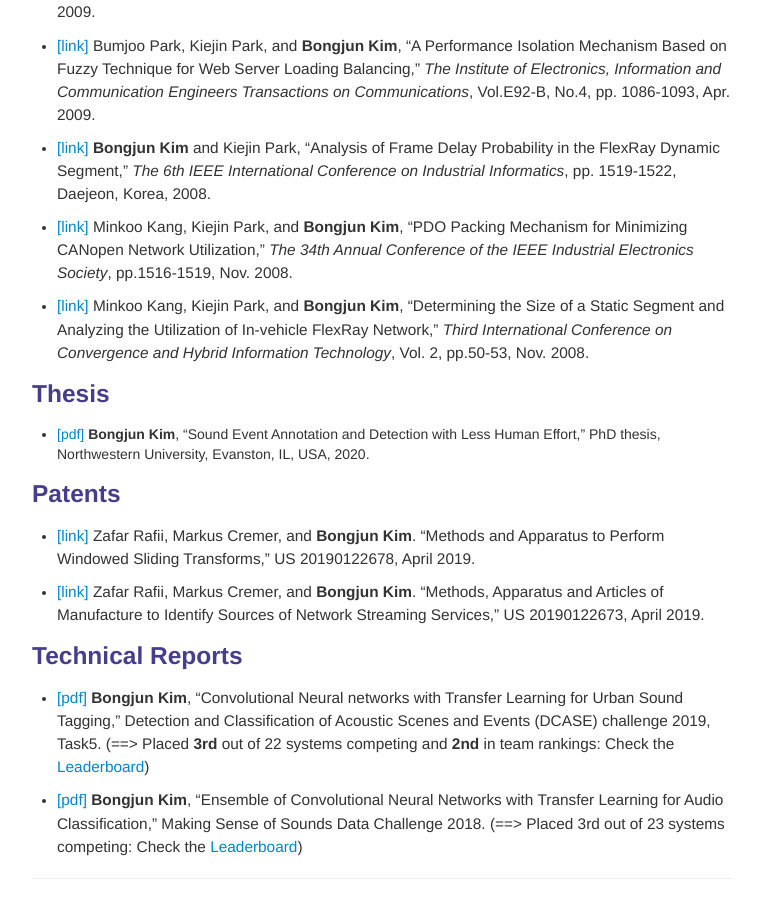
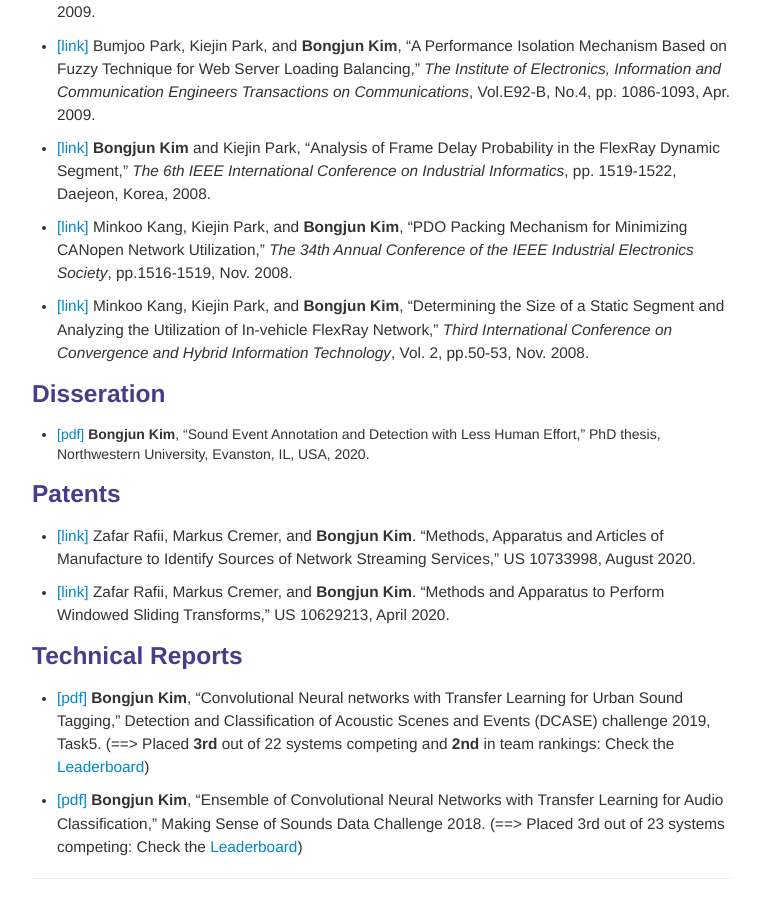
Before and after one commit to bongjun/bongjun.github.io, a Jekyll site: the page built from pages/publications.md, in a window 1280 px wide and 900 px high, scrolled down 1467 px. Shown: the whole window, without its empty margins (258-1018 px from the left). Built offline with Jekyll 4.4.1, drawn with Linux system fonts in a browser that asks for light colours.

Commit message:
Update publications.md

```diff
--- a/pages/publications.md
+++ b/pages/publications.md
@@ -50,13 +50,16 @@ description: Bongjun Kim's publications
 
 * [[link]](http://ieeexplore.ieee.org/document/4682212/) Minkoo Kang, Kiejin Park, and **Bongjun Kim**, “Determining the Size of a Static Segment and Analyzing the Utilization of In-vehicle FlexRay Network,” *Third International Conference on Convergence and Hybrid Information Technology*, Vol. 2, pp.50-53, Nov. 2008.
 
-### Thesis
+### Disseration
 * [[pdf]]({{ BASE_PATH }}/pages/files/papers/bongjun_kim_thesis.pdf) **Bongjun Kim**, “Sound Event Annotation and Detection with Less Human Effort,” PhD thesis, Northwestern University, Evanston, IL, USA, 2020.
 
 ### Patents
-* [[link]](http://www.freepatentsonline.com/y2019/0122678.html) Zafar Rafii, Markus Cremer, and **Bongjun Kim**. "Methods and Apparatus to Perform Windowed Sliding Transforms," US 20190122678, April 2019.
 
-* [[link]](http://www.freepatentsonline.com/y2019/0122673.html) Zafar Rafii, Markus Cremer, and **Bongjun Kim**. "Methods, Apparatus and Articles of Manufacture to Identify Sources of Network Streaming Services," US 20190122673, April 2019.
+* [[link]](http://www.freepatentsonline.com/y2019/0122673.html) Zafar Rafii, Markus Cremer, and **Bongjun Kim**. "Methods, Apparatus and Articles of Manufacture to Identify Sources of Network Streaming Services," US 10733998, August 2020.
+
+* [[link]](http://www.freepatentsonline.com/y2019/0122678.html) Zafar Rafii, Markus Cremer, and **Bongjun Kim**. "Methods and Apparatus to Perform Windowed Sliding Transforms," US 10629213, April 2020.
+
+
 
 ### Technical Reports
 * [[pdf]]({{ BASE_PATH }}/pages/files/papers/dcase19_task5.pdf) **Bongjun Kim**, "Convolutional Neural networks with Transfer Learning for Urban Sound Tagging," Detection and Classification of Acoustic Scenes and Events (DCASE) challenge 2019, Task5. (==> Placed **3rd** out of 22 systems competing and **2nd** in team rankings: Check the [Leaderboard](http://dcase.community/challenge2019/task-urban-sound-tagging-results))
```
